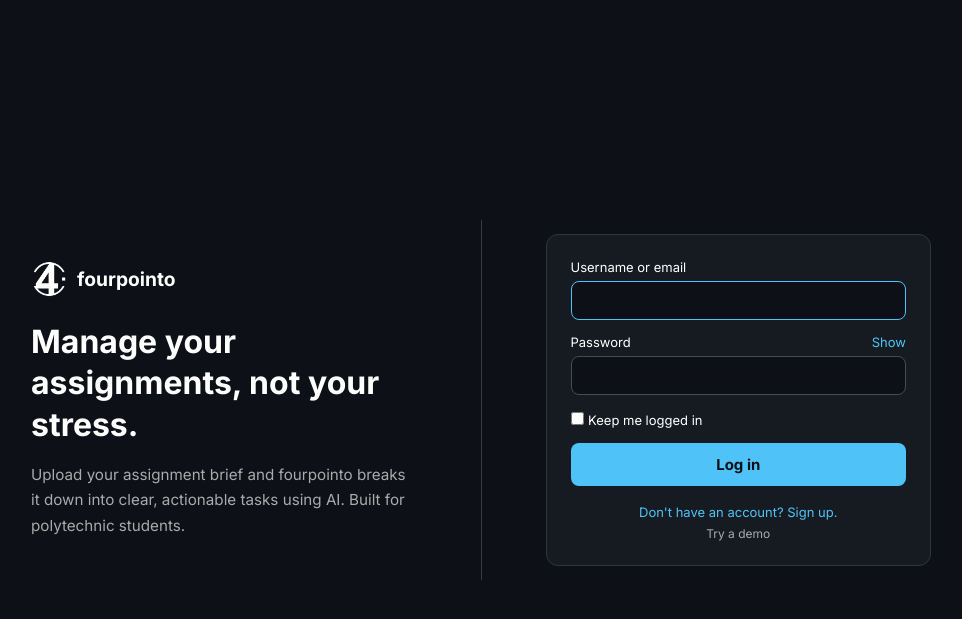
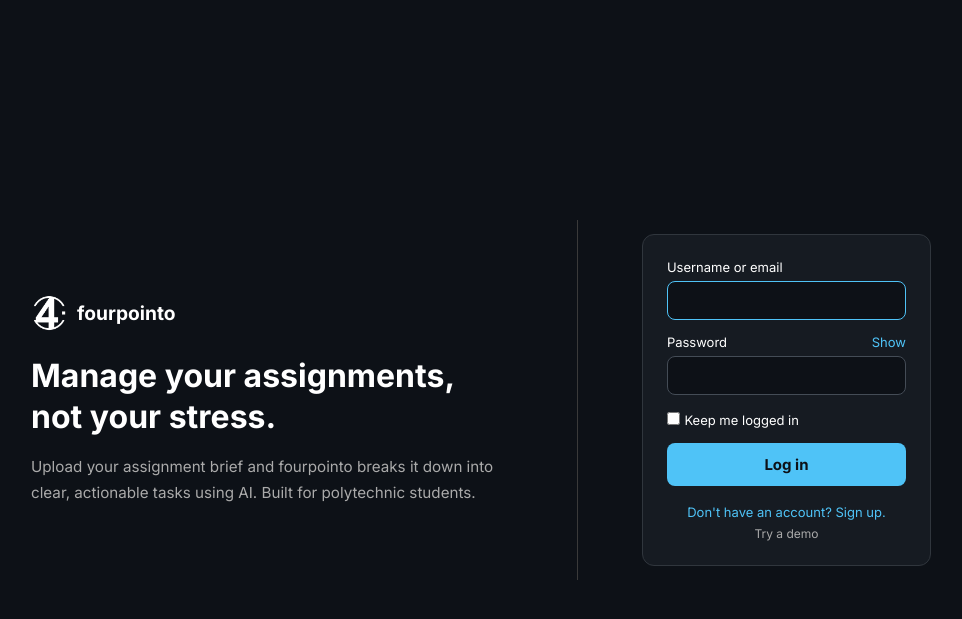
Before and after one commit to Zeyrian/fourpointo, a Flask app: page /landing in a window 1280 px wide. Shown: the top 619 px of the page, without its empty margins (159-1121 px from the left). Run offline with Flask 3, Linux system fonts and the light colour scheme.

Commit message:
UI Update

```diff
--- a/static/landing.css
+++ b/static/landing.css
@@ -57,11 +57,10 @@ body {
 }
 
 .right {
-  flex: 1;
-  display: flex;
-  flex-direction: column;
-  gap: 14px;
-}
+    flex: 0.6;
+    max-width: 300px;
+    margin-left: auto;
+  }
 
 .field {
   display: flex;
```
